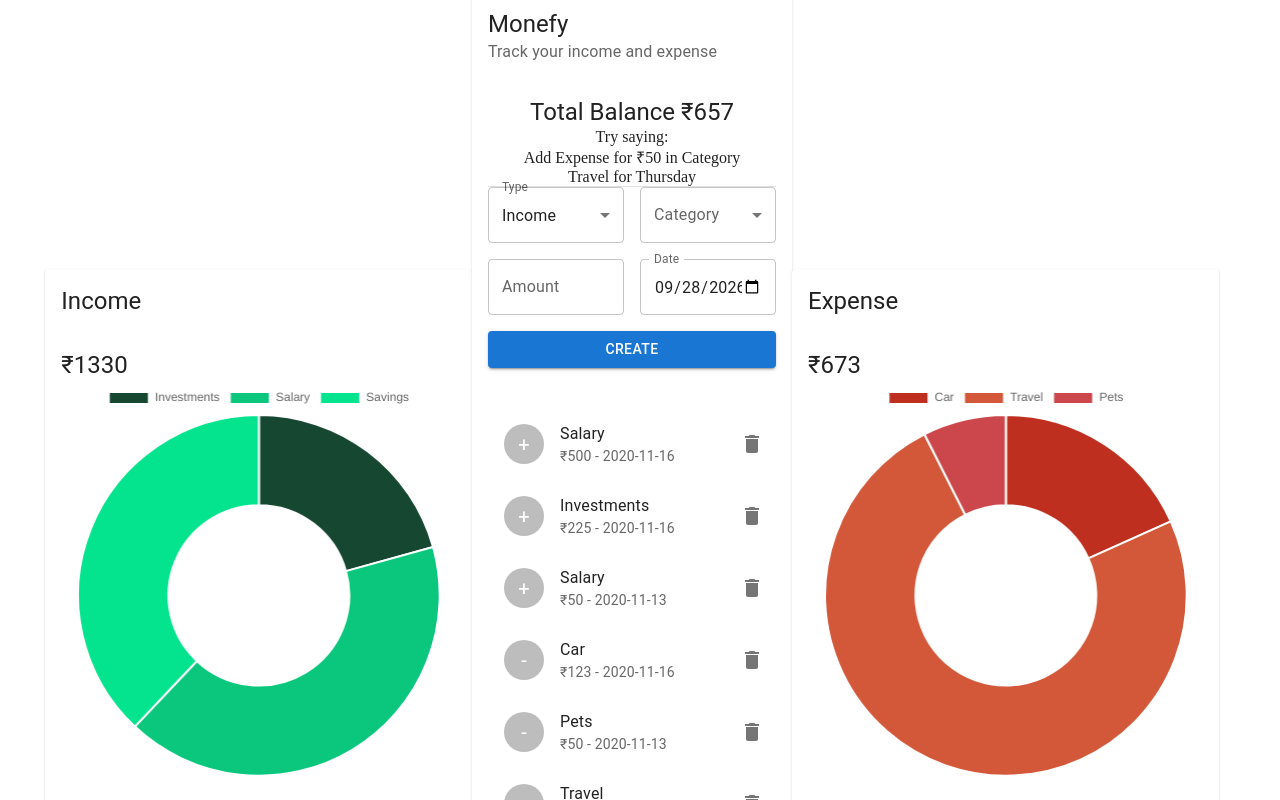
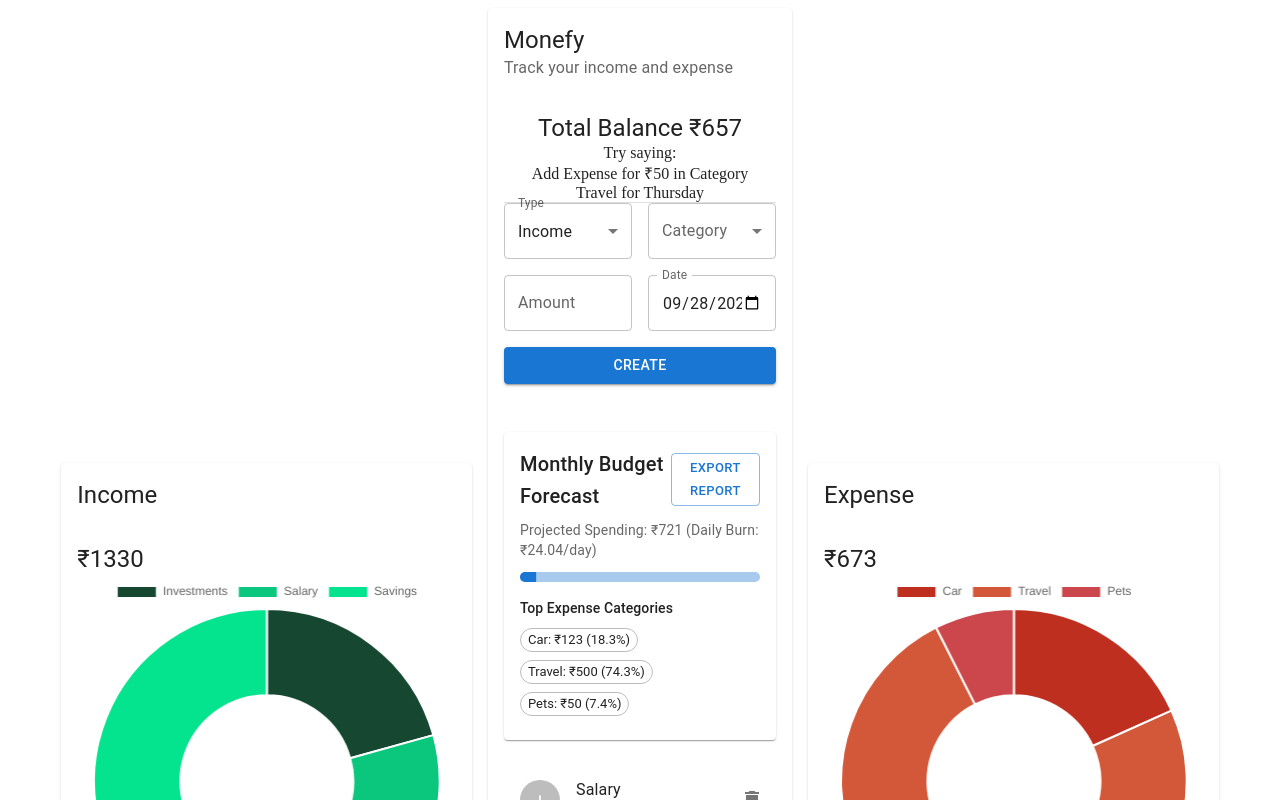
Before and after one commit to Mahesh-619Zeno/expense-tracker-modern, a React (Vite) app: page / in a window 1280 px wide. Shown: the top 800 px of the page. Built offline with nearby package versions, Linux system fonts and the light colour scheme.

Commit message:
feat(analytics): Add budget forecast engine, category analytics dashboard, and export report generator

```diff
--- a/src/App.jsx
+++ b/src/App.jsx
@@ -1,23 +1,22 @@
+// src/App.jsx
 import React from "react";
 import { Grid } from "@mui/material";
-import { Details, Main } from './components';
+import { Details, Main } from "./components/index.jsx";
 
 const App = () => {
   return (
     <Grid container spacing={2} justifyContent="center" alignItems="center" sx={{ height: "100vh" }}>
-
-      <Grid xs={12} sm={4}>
+      <Grid item xs={12} sm={4}>
         <Details title="Income" />
       </Grid>
 
-      <Grid xs={12} sm={3}>
+      <Grid item xs={12} sm={3}>
         <Main />
       </Grid>
 
-      <Grid xs={12} sm={4}>
+      <Grid item xs={12} sm={4}>
         <Details title="Expense" />
       </Grid>
-
     </Grid>
   );
 };
--- /dev/null
+++ b/src/components/Analytics/AnalyticsDashboard/AnalyticsDashboard.jsx
@@ -0,0 +1,59 @@
+// src/components/Analytics/AnalyticsDashboard/AnalyticsDashboard.jsx
+import React, { useContext, useState } from "react";
+import { Card, CardContent, Typography, Box, LinearProgress, Button, Grid, Chip } from "@mui/material";
+import { ExpenseTrackerContext } from "../../../context/context";
+import { calculateMonthlyForecast, calculateCategoryDistribution } from "../../../utils/forecastEngine";
+import ExportModal from "../ExportModal/ExportModal";
+
+const AnalyticsDashboard = () => {
+  const { transactions } = useContext(ExpenseTrackerContext);
+  const [exportOpen, setExportOpen] = useState(false);
+
+  const forecast = calculateMonthlyForecast(transactions, 10000);
+  const categoryBreakdown = calculateCategoryDistribution(transactions).filter((c) => c.amount > 0);
+
+  const progressValue = Math.min((forecast.currentExpenses / 10000) * 100, 100);
+
+  return (
+    <Card sx={{ mt: 2, mb: 2 }}>
+      <CardContent>
+        <Box display="flex" justifyContent="space-between" alignItems="center" mb={1}>
+          <Typography variant="h6">Monthly Budget Forecast</Typography>
+          <Button size="small" variant="outlined" onClick={() => setExportOpen(true)}>
+            Export Report
+          </Button>
+        </Box>
+
+        <Typography variant="body2" color="textSecondary">
+          Projected Spending: ₹{forecast.projectedTotal} (Daily Burn: ₹{forecast.burnRate}/day)
+        </Typography>
+
+        <Box sx={{ width: "100%", mt: 1.5, mb: 2 }}>
+          <LinearProgress
+            variant="determinate"
+            value={progressValue}
+            color={forecast.isOverBudget ? "error" : "primary"}
+            sx={{ height: 10, borderRadius: 5 }}
+          />
+        </Box>
+
+        <Typography variant="subtitle2" sx={{ mt: 2, mb: 1 }}>Top Expense Categories</Typography>
+        <Grid container spacing={1}>
+          {categoryBreakdown.map((cat) => (
+            <Grid item key={cat.type}>
+              <Chip
+                label={`${cat.type}: ₹${cat.amount} (${cat.percentage}%)`}
+                size="small"
+                variant="outlined"
+              />
+            </Grid>
+          ))}
+        </Grid>
+      </CardContent>
+
+      <ExportModal open={exportOpen} onClose={() => setExportOpen(false)} />
+    </Card>
+  );
+};
+
+export default AnalyticsDashboard;
--- /dev/null
+++ b/src/components/Analytics/ExportModal/ExportModal.jsx
@@ -0,0 +1,40 @@
+// src/components/Analytics/ExportModal/ExportModal.jsx
+import React, { useContext } from "react";
+import { Dialog, DialogTitle, DialogContent, DialogActions, Button, Typography, Box } from "@mui/material";
+import { ExpenseTrackerContext } from "../../../context/context";
+import { generateSummaryReport, downloadReport } from "../../../utils/reportGenerator";
+
+const ExportModal = ({ open, onClose }) => {
+  const { transactions, balance } = useContext(ExpenseTrackerContext);
+
+  const handleExport = () => {
+    const reportText = generateSummaryReport(transactions, balance);
+    downloadReport(reportText, `monefy-report-${Date.now()}.txt`);
+    if (onClose) onClose();
+  };
+
+  return (
+    <Dialog open={open} onClose={onClose} maxWidth="xs" fullWidth>
+      <DialogTitle>Export Financial Summary</DialogTitle>
+      <DialogContent>
+        <Typography variant="body2" color="textSecondary">
+          Generate a detailed text summary of your total balance, income, and expense totals.
+        </Typography>
+        <Box sx={{ mt: 2, p: 2, bgcolor: "background.paper", borderRadius: 1, border: "1px solid #e0e0e0" }}>
+          <Typography variant="caption" display="block">
+            Total Transactions: {transactions.length}
+          </Typography>
+          <Typography variant="caption" display="block">
+            Current Balance: ₹{balance}
+          </Typography>
+        </Box>
+      </DialogContent>
+      <DialogActions>
+        <Button onClick={onClose} color="inherit">Cancel</Button>
+        <Button onClick={handleExport} variant="contained" color="primary">Download Report</Button>
+      </DialogActions>
+    </Dialog>
+  );
+};
+
+export default ExportModal;
--- a/src/components/Main/Form/Form.jsx
+++ b/src/components/Main/Form/Form.jsx
@@ -8,7 +8,6 @@ import {
   InputLabel,
   Select,
   MenuItem,
-  Typography,
 } from "@mui/material";
 
 import { ExpenseTrackerContext } from "../../../context/context";
@@ -29,11 +28,11 @@ const Form = () => {
   const [formData, setFormData] = useState(initialState);
 
   const createTransaction = () => {
-    if (!formData.amount || !formData.category || !formData.date) return;
+    if (formData.amount === "" || !formData.category || !formData.date) return;
 
     addTransaction({
       ...formData,
-      amount: Number(formData.amount),
+      amount: formData.amount,
       id: crypto.randomUUID(),
     });
 
--- a/src/components/Main/List/List.jsx
+++ b/src/components/Main/List/List.jsx
@@ -12,13 +12,15 @@ import { Delete } from "@mui/icons-material";
 import { ExpenseTrackerContext } from "../../../context/context";
 import useStyles from "./styles";
 
-const List = () => {
+const List = ({ customTransactions }) => {
   const classes = useStyles();
   const { transactions, deleteTransaction } = useContext(ExpenseTrackerContext);
 
+  const displayList = customTransactions || transactions;
+
   return (
     <MUIList>
-      {transactions.map((transaction) => (
+      {displayList.map((transaction) => (
         <ListItem key={transaction.id}>
           <ListItemAvatar>
             <Avatar
--- a/src/components/Main/Main.jsx
+++ b/src/components/Main/Main.jsx
@@ -1,10 +1,12 @@
-import React, { useContext } from 'react';
-import { Card, CardHeader, CardContent, Typography, Grid, Divider } from '@mui/material';
-import { ExpenseTrackerContext } from '../../context/context';
-import useStyles from './styles';
-import Form from './Form/Form';
-import List from './List/List';
-import InfoCard from '../InfoCard';
+// src/components/Main/Main.jsx
+import React, { useContext } from "react";
+import { Card, CardHeader, CardContent, Typography, Grid, Divider } from "@mui/material";
+import { ExpenseTrackerContext } from "../../context/context";
+import useStyles from "./styles";
+import Form from "./Form/Form";
+import List from "./List/List";
+import InfoCard from "../InfoCard";
+import AnalyticsDashboard from "../Analytics/AnalyticsDashboard/AnalyticsDashboard";
 
 const Main = () => {
   const classes = useStyles();
@@ -22,6 +24,7 @@ const Main = () => {
       <CardContent>
         <Grid container spacing={2}>
           <Grid item xs={12}>
+            <AnalyticsDashboard />
             <List />
           </Grid>
         </Grid>
--- a/src/context/contextReducer.js
+++ b/src/context/contextReducer.js
@@ -2,18 +2,16 @@ const contextReducer = (state, action) => {
   let transactions;
 
   switch (action.type) {
-      case 'DELETE_TRANSACTION':
+    case "DELETE_TRANSACTION":
       transactions = state.filter((transaction) => transaction.id !== action.payload);
+      localStorage.setItem("transactions", JSON.stringify(transactions));
+      return transactions;
 
-        localStorage.setItem('transactions', JSON.stringify(transactions));
+    case "ADD_TRANSACTION":
+      transactions = [action.payload, ...state];
+      localStorage.setItem("transactions", JSON.stringify(transactions));
+      return transactions;
 
-        return transactions;
-      case 'ADD_TRANSACTION':
-        transactions = [action.payload, ...state];
-
-        localStorage.setItem('transactions', JSON.stringify(transactions));
-
-        return transactions;
     default:
       return state;
   }
--- /dev/null
+++ b/src/utils/forecastEngine.js
@@ -0,0 +1,46 @@
+// src/utils/forecastEngine.js
+import { expenseCategories } from "../constants/categories";
+
+/**
+ * Calculates current month daily burn rate and projects end-of-month total expenses.
+ */
+export const calculateMonthlyForecast = (transactions, targetBudget = 10000) => {
+  if (!transactions || !transactions.length) {
+    return { currentExpenses: 0, projectedTotal: 0, isOverBudget: false, burnRate: 0 };
+  }
+
+  const currentExpenses = transactions
+    .filter((t) => t.type === "Expense")
+    .reduce((sum, t) => sum + t.amount, 0);
+
+  const now = new Date();
+  const dayOfMonth = now.getDate();
+  const daysInMonth = new Date(now.getFullYear(), now.getMonth() + 1, 0).getDate();
+
+  const burnRate = currentExpenses / dayOfMonth;
+  const projectedTotal = burnRate * daysInMonth;
+
+  return {
+    currentExpenses,
+    projectedTotal: Math.round(projectedTotal),
+    isOverBudget: projectedTotal > targetBudget,
+    burnRate: Number(burnRate.toFixed(2)),
+  };
+};
+
+
+export const calculateCategoryDistribution = (transactions) => {
+  const expenseTx = transactions.filter((t) => t.type === "Expense");
+  const totalExpense = expenseTx.reduce((sum, t) => sum + t.amount, 0);
+
+  return expenseCategories.map((cat) => {
+    const catTotal = expenseTx
+      .filter((t) => t.category === cat.type)
+      .reduce((sum, t) => sum + t.amount, 0);
+
+
+    cat.amount = catTotal;
+    cat.percentage = totalExpense > 0 ? ((catTotal / totalExpense) * 100).toFixed(1) : 0;
+    return cat;
+  });
+};
--- /dev/null
+++ b/src/utils/reportGenerator.js
@@ -0,0 +1,41 @@
+// src/utils/reportGenerator.js
+
+/**
+ * Generates a formatted text report for transaction summaries.
+ */
+export const generateSummaryReport = (transactions, balance) => {
+  const totalIncome = transactions
+    .filter((t) => t.type === "Income")
+    .reduce((sum, t) => sum + Number(t.amount), 0);
+
+  const totalExpense = transactions
+    .filter((t) => t.type === "Expense")
+    .reduce((sum, t) => sum + Number(t.amount), 0);
+
+  const reportLines = [
+    "=== MONEFY FINANCIAL SUMMARY REPORT ===",
+    `Generated On: ${new Date().toLocaleDateString()}`,
+    `Total Balance: ₹${balance}`,
+    `Total Income: ₹${totalIncome}`,
+    `Total Expense: ₹${totalExpense}`,
+    `Net Savings Rate: ${totalIncome > 0 ? (((totalIncome - totalExpense) / totalIncome) * 100).toFixed(1) : 0}%`,
+    "=======================================",
+  ];
+
+  return reportLines.join("\n");
+};
+
+/**
+ * Triggers client-side text report file download.
+ */
+export const downloadReport = (content, filename = "financial-report.txt") => {
+  const blob = new Blob([content], { type: "text/plain;charset=utf-8" });
+  const url = URL.createObjectURL(blob);
+  const link = document.createElement("a");
+  link.href = url;
+  link.download = filename;
+  document.body.appendChild(link);
+  link.click();
+  document.body.removeChild(link);
+  URL.revokeObjectURL(url);
+};
```
Also changed, not shown: src/services/analyticsService.js (added, +22 -0 lines), 1 other file (tests, documents, lock files or other folders). Lines whose indentation alone changed are shown as unchanged.
